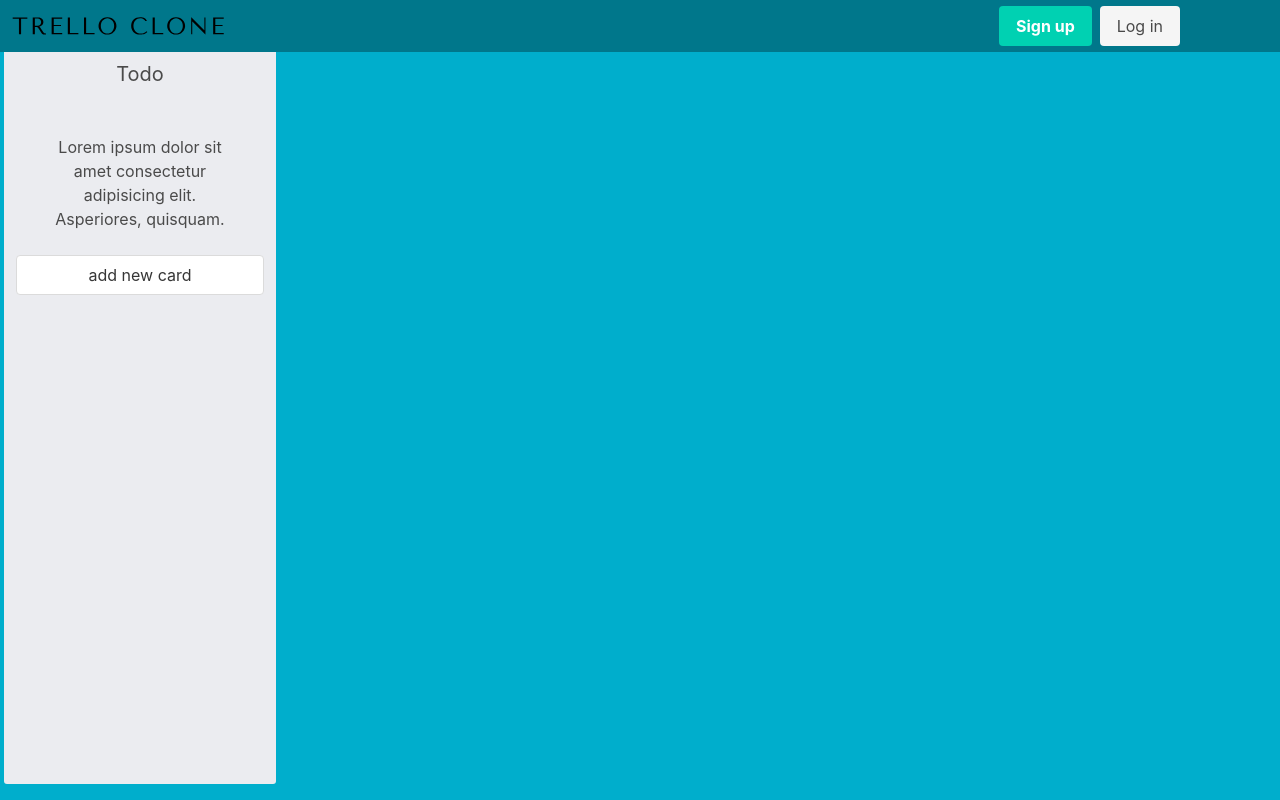
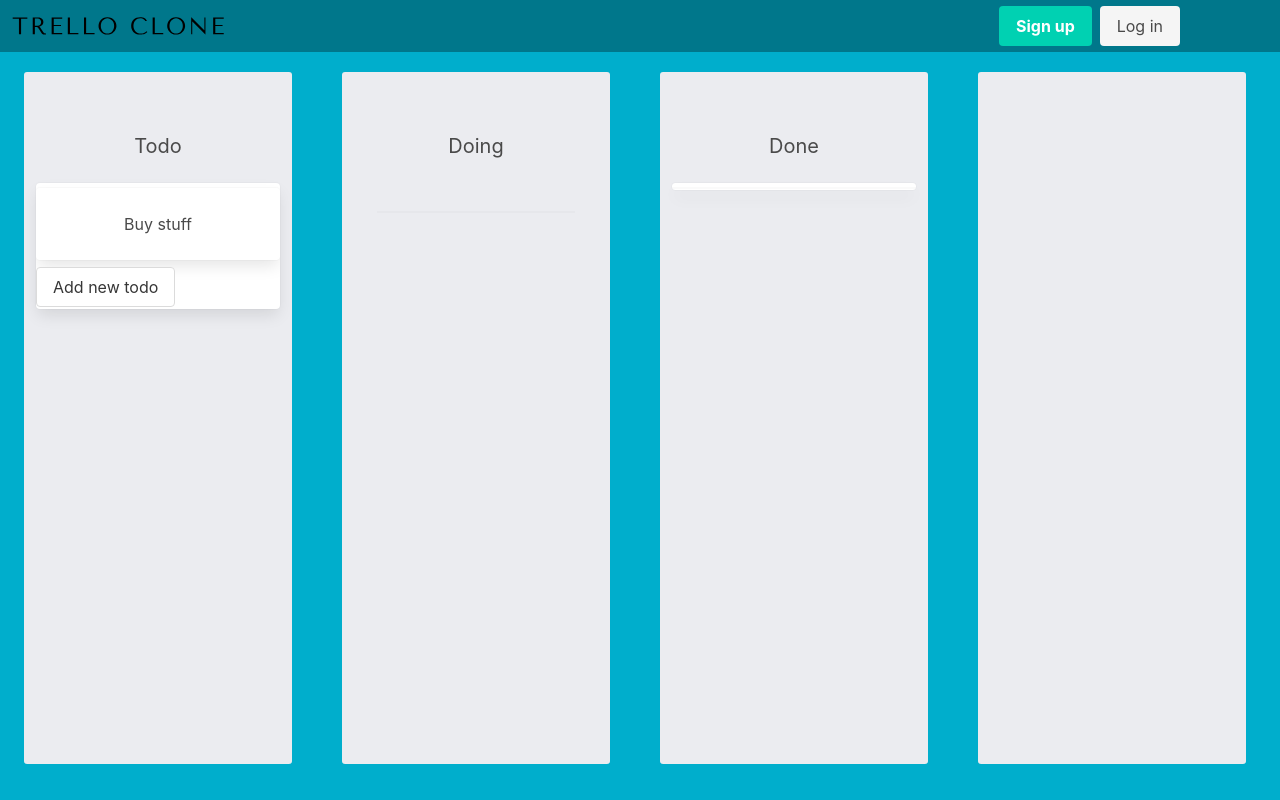
Before and after one commit to chas-academy/u06-trello-clone-Braggedtooth, a plain HTML site: page index.html in a window 1280 px wide. Drawn offline with nearby package versions, Linux system fonts and the light colour scheme.

Commit message:
Added columns and drag function using jquerry

```diff
--- /dev/null
+++ b/Js/script.js
@@ -0,0 +1,3 @@
+$(document).ready(() => {
+        $('.list').draggable();
+    });
--- a/index.html
+++ b/index.html
@@ -52,10 +52,40 @@
             <section class="columns list-wrapper ">
                 <section class=" column list">
                     <h1 class="subtitle list-header "> Todo</h1>
-                    <p class="card-content list-content "> Lorem ipsum dolor sit amet consectetur adipisicing elit.
-                        Asperiores, quisquam.
-                    </p>
-                    <input type="button" value="add new card" class="newcard button">
+                    <ul class="card">
+                        <li class="card-content list-content card draggable"> Buy stuff</li>
+                        <button class=" list-content button">Add new todo</button>
+
+                    </ul>
+
+
+                </section>
+                <section class=" column list">
+                    <h1 class="subtitle list-header "> Doing</h1>
+                    <ul class="card-content">
+                        <li class="list-content card"></li>
+
+                    </ul>
+
+
+                </section>
+                <section class=" column list">
+                    <h1 class="subtitle list-header "> Done</h1>
+                    <ul class="card">
+                        <li class="list-content card"> </li>
+
+                    </ul>
+
+
+                </section>
+                <section class=" column list">
+                    <h1 class="subtitle list-header "> </h1>
+                    <ul class="card-content">
+                        <li class="list-content"> </li>
+
+                    </ul>
+
+
                 </section>
 
             </section>
@@ -66,7 +96,7 @@
     </main>
 
 
-    <script>
+    <!--     <script>
         document.addEventListener('DOMContentLoaded', () => {
 
             // Get all "navbar-burger" elements
@@ -91,13 +121,13 @@
 
             $('.newcard').click(function () {
 
-               $('.createcard').append
+                $('.createcard').append
 
             })
 
         });
-    </script>
-    <script src="ts.js"></script>
+    </script> -->
+    <script src="/Js/script.js"></script>
 </body>
 
 </html>
--- a/style.css
+++ b/style.css
@@ -1,4 +1,4 @@
-.grid-container {
+/* .grid-container {
   display: grid;
   grid-template-columns: 1fr;
   grid-template-rows: 0.3fr 2.6fr 0.1fr;
@@ -14,10 +14,16 @@
 
 .main {
   grid-area: main;
-}
+} */
 
 /* -------------------------------GRID------------------------------------------- */
-
+.header {
+  position: static;
+  top: 0;
+}
+.main {
+  position: relative;
+}
 .navbar {
   background-color: #00778b !important;
 }
@@ -34,8 +40,9 @@ html {
 .btn {
   background-color: #3dc1d8;
 }
-#board {
+.main #board {
   -webkit-user-select: none;
+  display: block;
   user-select: none;
   white-space: nowrap;
   margin-bottom: 8px;
@@ -43,13 +50,13 @@ html {
   overflow-y: auto;
   padding-bottom: 8px;
   position: absolute;
+  height: 90vh;
   top: 0;
   right: 0;
   bottom: 0;
   left: 0;
 }
 .list-wrapper {
-  width: 272px;
   margin: 0 4px;
   height: 100%;
   box-sizing: border-box;
@@ -62,21 +69,23 @@ html {
   border-radius: 3px;
   box-sizing: border-box;
   display: flex;
+
   flex-direction: column;
   max-height: 100%;
   position: relative;
   white-space: normal;
+  margin: 20px 30px 0 20px;
 }
 
 .list-content {
   text-align: center;
+  margin: 5px 0px 2px 0px;
 }
 .list-header {
   margin-top: 50px;
   text-align: center;
 }
 
-.createcard{
-    height: 54px;
-
+.createcard {
+  height: 54px;
 }
```
